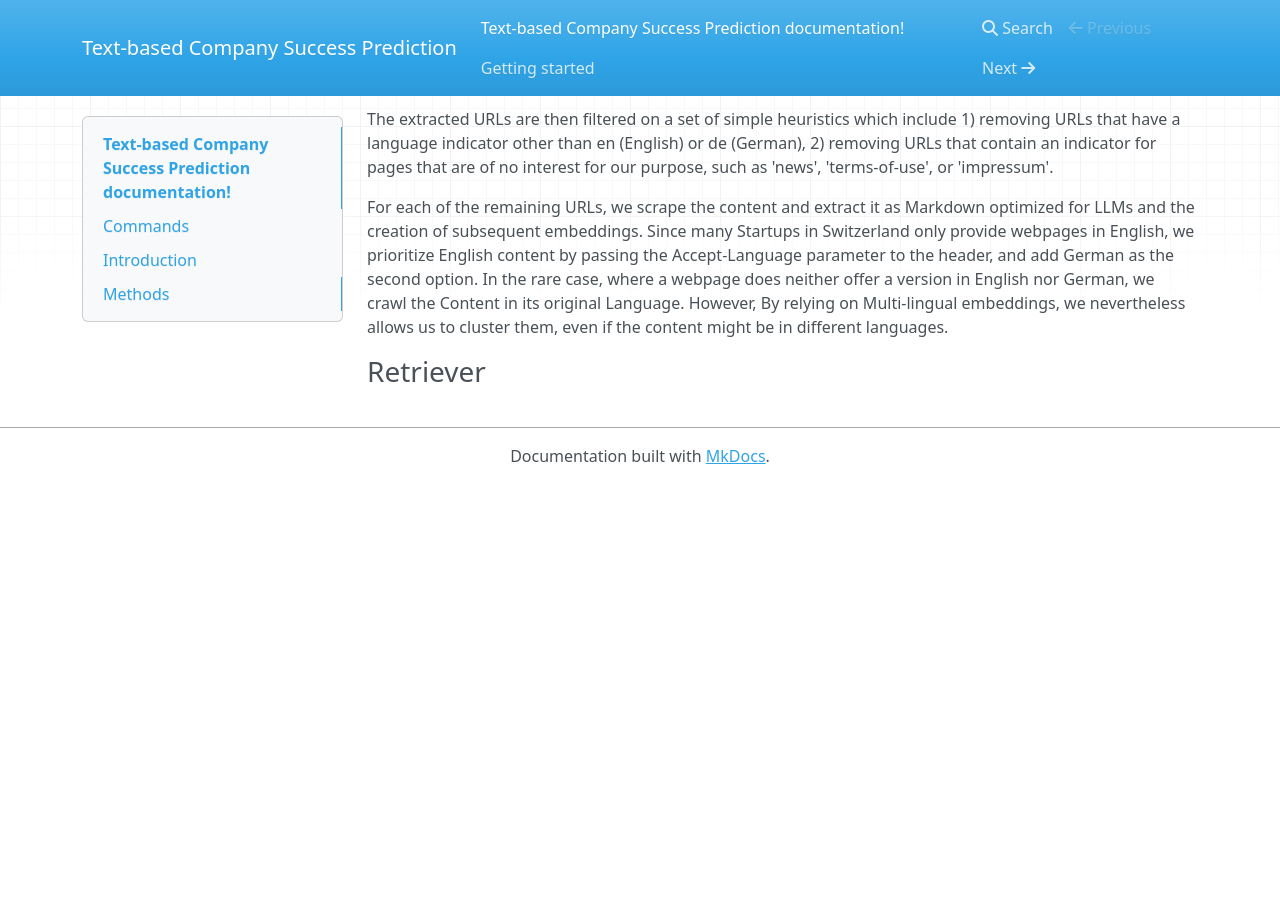
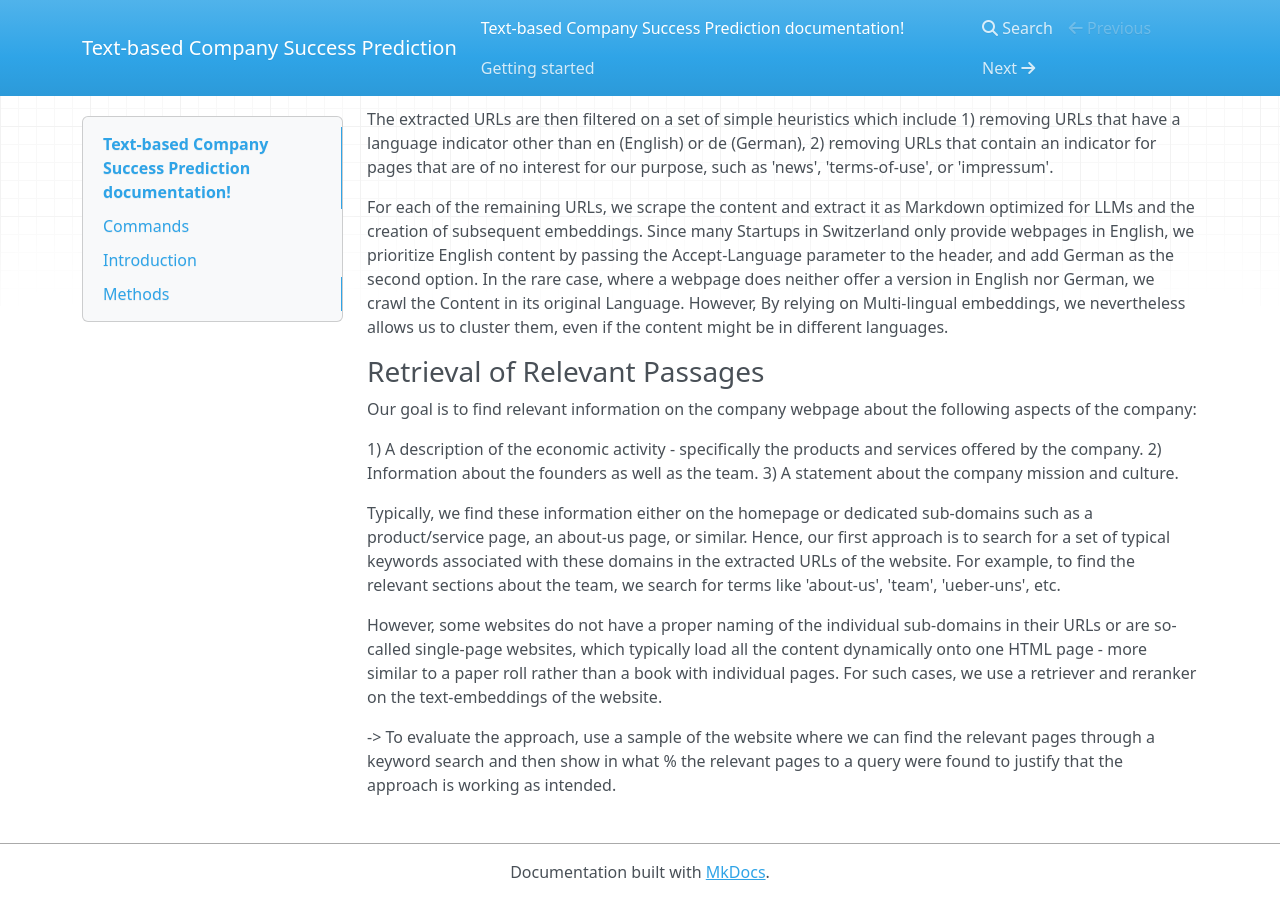
Before and after one commit to MaBlock7/company_success_prediction, an MkDocs documentation site: the page built from docs/docs/index.md, in a window 1280 px wide and 900 px high, scrolled down 1044 px. Built offline with MkDocs 1.6.1, drawn with Linux system fonts in a browser that asks for light colours; nearby versions of some CDN libraries; before the commit the page ends 1528 px from its top, so only the background shows below that.

```diff
--- a/docs/docs/index.md
+++ b/docs/docs/index.md
@@ -31,8 +31,22 @@
 
 To scrape the content of a company website, we use the open-source library [crawl4ai](https://crawl4ai.com/mkdocs/), which provides webscraping and content extraction tools optimized for the use of RAG and LLM systems. Based on the URL we fetched from Google Maps, we first try to search for the sitemap of a the website. We extract every URL from all sitemaps we find. If there is no sitemap, we scrape all the internal links from the homepage (base URL).
 
-The extracted URLs are then filtered on a set of simple heuristics which include 1) removing URLs that have a language indicator other than en (English) or de (German), 2) removing URLs that contain an indicator for pages that are of no interest for our purpose, such as 'news', 'terms-of-use', or 'impressum'.
+The extracted URLs are then filtered on a set of simple heuristics which include
+1) removing URLs that have a language indicator other than en (English) or de (German),
+2) removing URLs that contain an indicator for pages that are of no interest for our purpose, such as 'news', 'terms-of-use', or 'impressum'.
 
 For each of the remaining URLs, we scrape the content and extract it as Markdown optimized for LLMs and the creation of subsequent embeddings. Since many Startups in Switzerland only provide webpages in English, we prioritize English content by passing the Accept-Language parameter to the header, and add German as the second option. In the rare case, where a webpage does neither offer a version in English nor German, we crawl the Content in its original Language. However, By relying on Multi-lingual embeddings, we nevertheless allows us to cluster them, even if the content might be in different languages.
 
-### Retriever
+### Retrieval of Relevant Passages
+
+Our goal is to find relevant information on the company webpage about the following aspects of the company:
+
+1) A description of the economic activity - specifically the products and services offered by the company.
+2) Information about the founders as well as the team.
+3) A statement about the company mission and culture.
+
+Typically, we find these information either on the homepage or dedicated sub-domains such as a product/service page, an about-us page, or similar. Hence, our first approach is to search for a set of typical keywords associated with these domains in the extracted URLs of the website. For example, to find the relevant sections about the team, we search for terms like 'about-us', 'team', 'ueber-uns', etc.
+
+However, some websites do not have a proper naming of the individual sub-domains in their URLs or are so-called single-page websites, which typically load all the content dynamically onto one HTML page - more similar to a paper roll rather than a book with individual pages. For such cases, we use a retriever and reranker on the text-embeddings of the website.
+
+-> To evaluate the approach, use a sample of the website where we can find the relevant pages through a keyword search and then show in what % the relevant pages to a query were found to justify that the approach is working as intended.
```
Also changed, not shown: src/shab_message_notebook.ipynb (added).
